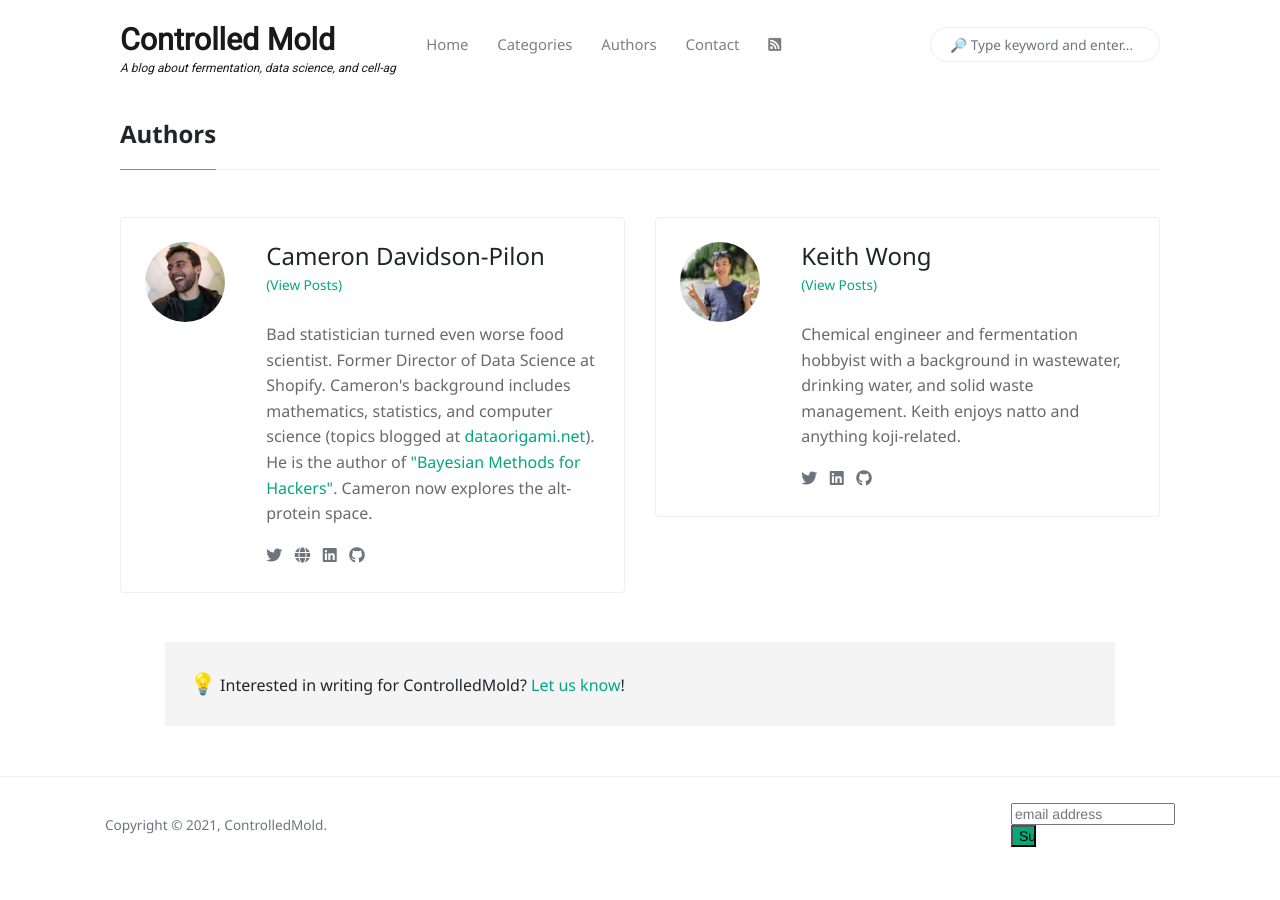
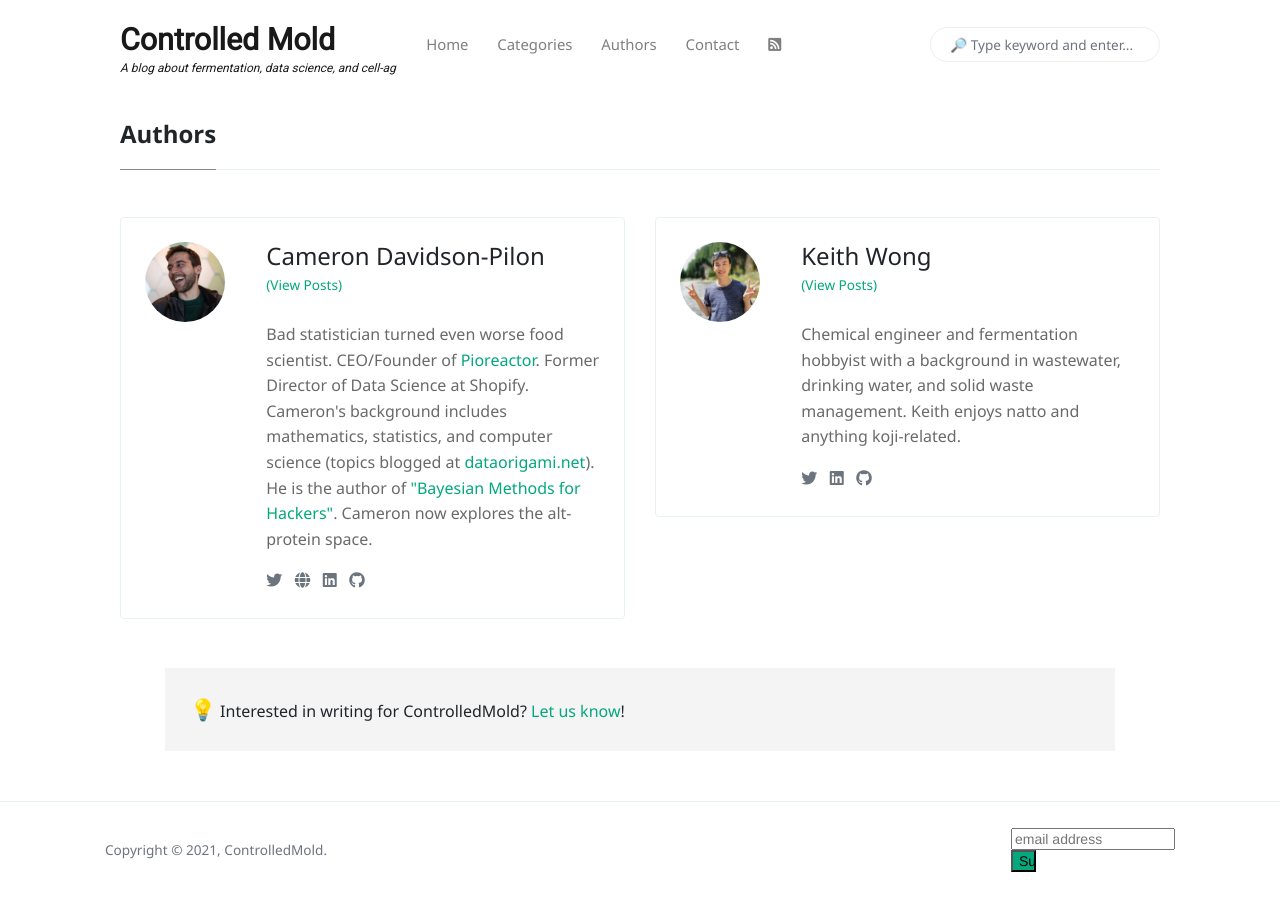
Before and after one commit to ControlledMold/ControlledMold.github.io, a Jekyll site: the page built from _pages/authors-list.html, in a window 1280 px wide. Built offline with Jekyll 4.4.1, drawn with Linux system fonts in a browser that asks for light colours; nearby versions of some CDN libraries; comment, search, counter and statistics services are not loaded.

Commit message:
update bio

```diff
--- a/_config.yml
+++ b/_config.yml
@@ -23,7 +23,7 @@ authors:
       name:           Cameron Davidson-Pilon
       site:           https://dataorigami.net/
       avatar:         /assets/images/authors/camdp.jpg
-      bio:            'Bad statistician turned even worse food scientist. Former Director of Data Science at Shopify.
+      bio:            'Bad statistician turned even worse food scientist. CEO/Founder of <a href="https://pioreactor.com">Pioreactor</a>. Former Director of Data Science at Shopify.
 
 
 Cameron''s background includes mathematics, statistics, and computer science (topics blogged at <a href="https://dataorigami.net/">dataorigami.net</a>). He is the author of <a href="https://www.amazon.ca/Bayesian-Methods-Hackers-Probabilistic-Programming/dp/0133902838">"Bayesian Methods for Hackers"</a>. Cameron now explores the alt-protein space.'
```
